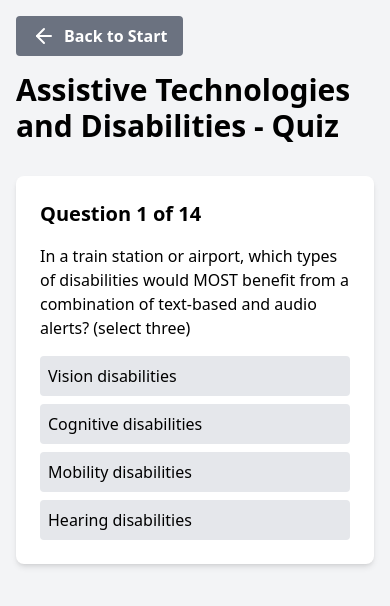
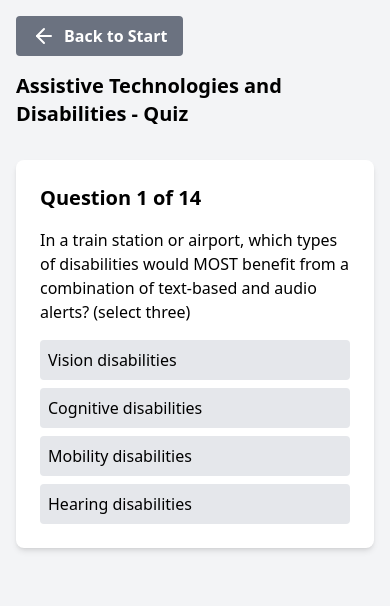
Before and after one commit to statecs/a11y-flashcard, a React (Create React App) app: page /chapter/assistive-technologies-and-disabilities/quiz in a window 390 px wide. Shown: the top 606 px of the page. Built offline with nearby package versions, Linux system fonts and the light colour scheme.

Commit message:
Smaller heading on small screens

```diff
--- a/src/components/Quiz.tsx
+++ b/src/components/Quiz.tsx
@@ -155,7 +155,7 @@ const restartQuiz = () => {
           Back to Start
         </button>
       </div>
-      <h1 className="text-3xl font-bold mb-8">{title} - Quiz</h1>
+      <h1 className="text-xl md:text-3xl font-bold mb-8">{title} - Quiz</h1>
       <div className="w-full max-w-lg bg-white rounded-lg shadow-md p-6">
         <h2 className="text-xl font-semibold mb-4">Question {currentQuestion + 1} of {questions.length}</h2>
         <p className="mb-4">{questions[currentQuestion].question}</p>
```
